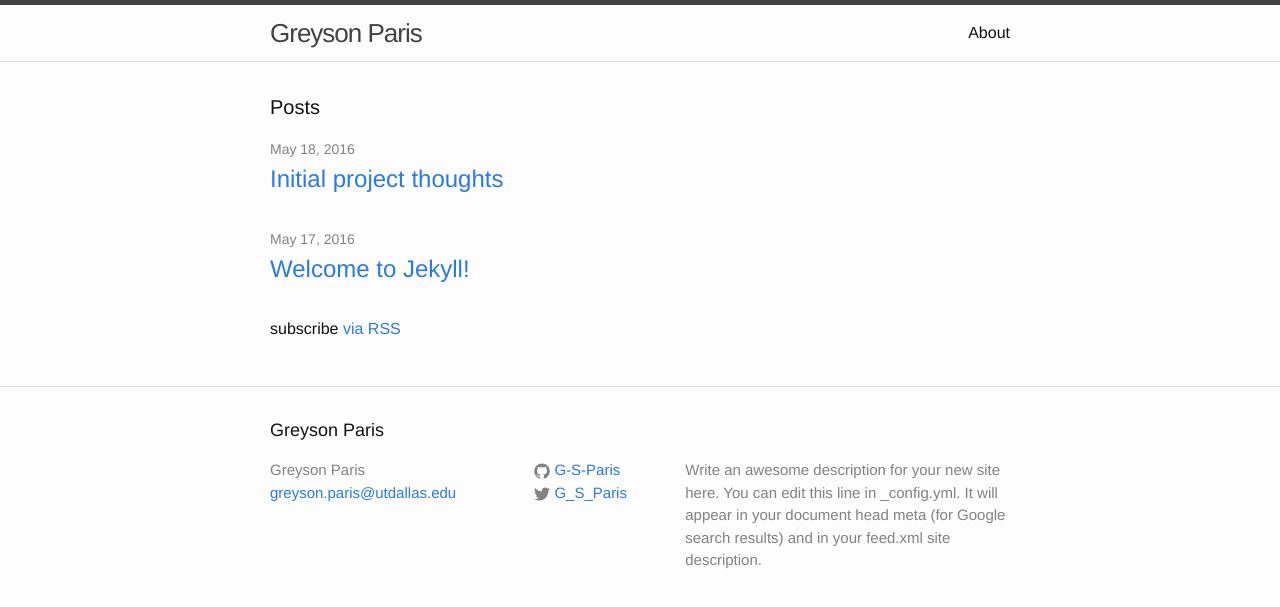
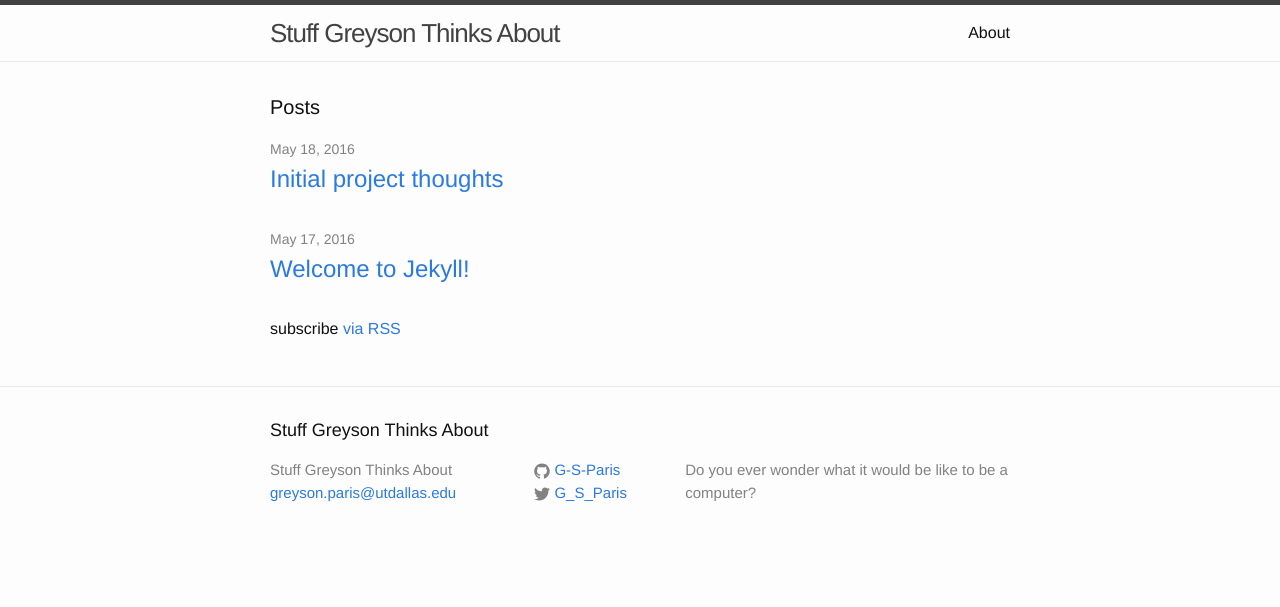
Before and after one commit to Benevolent-G/Benevolent-G.github.io, a Jekyll site: the page built from index.html, in a window 1280 px wide. Shown: the top 607 px of the page. Built offline with Jekyll 4.4.1, drawn with Linux system fonts in a browser that asks for light colours.

Commit message:
Update _config.yml

```diff
--- a/_config.yml
+++ b/_config.yml
@@ -6,14 +6,15 @@
 # 'jekyll serve'. If you change this file, please restart the server process.
 
 # Site settings
-title: Greyson Paris
+title: Stuff Greyson Thinks About
 email: greyson.paris@utdallas.edu
-description: > # this means to ignore newlines until "baseurl:"
-  Write an awesome description for your new site here. You can edit this
-  line in _config.yml. It will appear in your document head meta (for
-  Google search results) and in your feed.xml site description.
-baseurl: "" # the subpath of your site, e.g. /blog
-url: "http://yourdomain.com" # the base hostname & protocol for your site
+description: "Do you ever wonder what it would be like to be a computer?"
+  #> # this means to ignore newlines until "baseurl:"
+  #Write an awesome description for your new site here. You can edit this
+  #line in _config.yml. It will appear in your document head meta (for
+  #Google search results) and in your feed.xml site description.
+baseurl: "/blog" # the subpath of your site, e.g. /blog
+url: "http://greysonsparis.me" # the base hostname & protocol for your site
 twitter_username: G_S_Paris
 github_username: G-S-Paris
 
```
